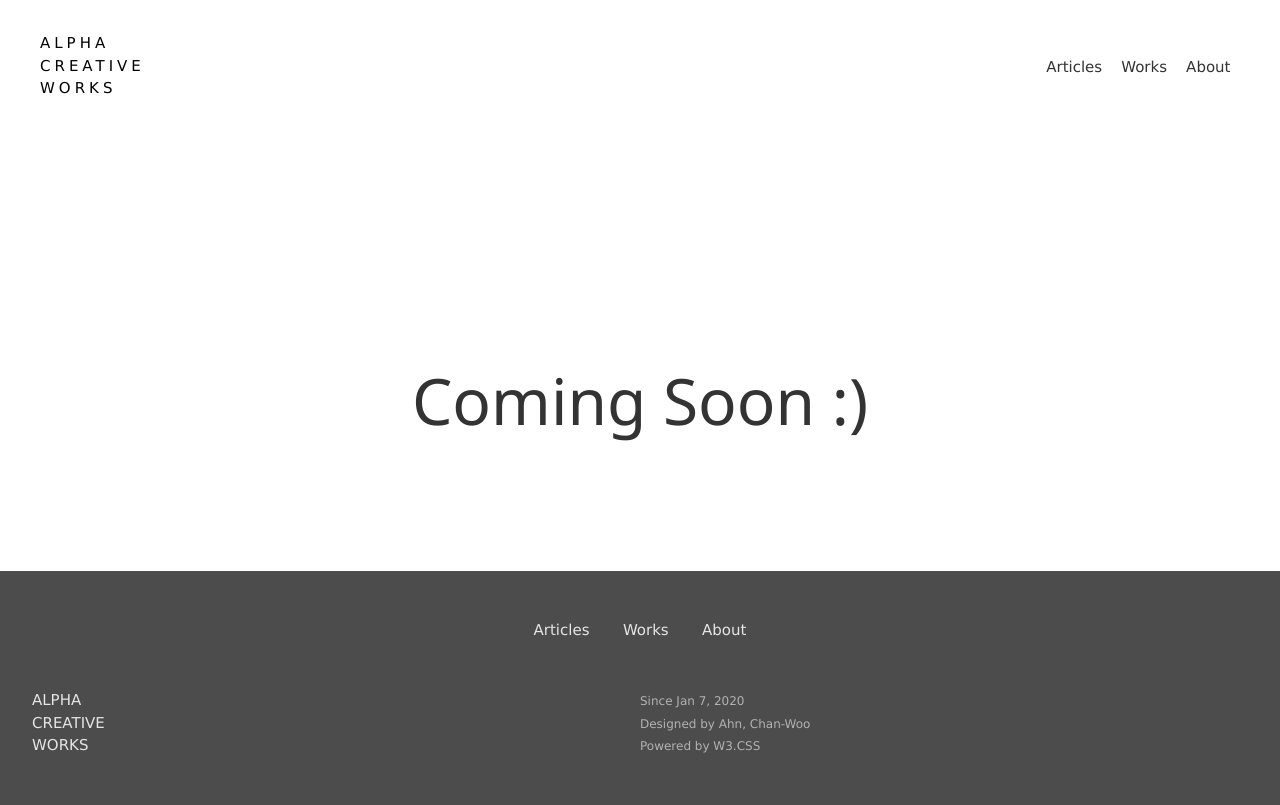
After one commit to cwhan-yonsei/blog, a Django app: page /blog/about/ in a window 1280 px wide. The commit adds this page. Run offline with Django 3.2, Linux system fonts and the light colour scheme; parts of the project's set-up code (start-up, migrations or seed data) failed here and were passed over; some libraries are stand-ins or nearby versions.

Commit message:
Add coming soon page and work model
This is a commit for beta distribution.

```diff
--- a/acw/blog/admin.py
+++ b/acw/blog/admin.py
@@ -4,4 +4,4 @@ from .models import *
 
 # Register your models here.
 admin.site.register(Article, MarkdownxModelAdmin)
-admin.site.register(ArticleHitCount)
+admin.site.register(Work, MarkdownxModelAdmin)
--- a/acw/blog/templates/blog/article.html
+++ b/acw/blog/templates/blog/article.html
@@ -1,6 +1,6 @@
 {% extends 'blog/base.html' %} {% block title %} ALPHA CREATIVE WORKS -
 {{article.get_title}} {% endblock %} {% block body %} {% load markdown_extras %}
-<div id="content" class=" acw3-max-width-840">
+<div id="content" class=" acw3-container acw3-max-width-840">
     <div class=" acw3-padding-32">
         <h1>{{ article.get_title}}</h1>
     </div>
--- a/acw/blog/templates/blog/base.html
+++ b/acw/blog/templates/blog/base.html
@@ -59,8 +59,8 @@
            <i class="fas fa-bars acw3-large"></i>&nbsp;&nbsp;
       </div>
 
-      <div class=" acw3-hide-small acw3-padding-24 acw3-right acw3-text-20">&nbsp;&nbsp;About&nbsp;&nbsp;</div>
-      <div class=" acw3-hide-small acw3-padding-24 acw3-right acw3-text-20">&nbsp;&nbsp;Works&nbsp;&nbsp;</div>
+      <a href="{% url 'about' %}" class=" acw3-hide-small acw3-padding-24 acw3-right acw3-text-20 acw3-text-none">&nbsp;&nbsp;About&nbsp;&nbsp;</a>
+      <a href="{% url 'work_list' '0' %}" class=" acw3-hide-small acw3-padding-24 acw3-right acw3-text-20 acw3-text-none">&nbsp;&nbsp;Works&nbsp;&nbsp;</a>
       <a href="{% url 'article_list' '0' %}" class=" acw3-hide-small acw3-padding-24 acw3-right acw3-text-20 acw3-text-none">&nbsp;&nbsp;Articles&nbsp;&nbsp;</a>
 
         </div>
@@ -70,14 +70,14 @@
     <!-- Footer common -->
     <div class=" acw3-container acw3-30 acw3-text-90 acw3-padding-24 acw3-margin-top">
       <div class=" acw3-row acw3-center acw3-padding-24">
-        <a href="#" class=" acw3-text-none">&nbsp;&nbsp;&nbsp;Articles&nbsp;&nbsp;&nbsp;</a>
-        <a href="#" class=" acw3-text-none">&nbsp;&nbsp;&nbsp;Works&nbsp;&nbsp;&nbsp;</a>
-        <a href="#" class=" acw3-text-none">&nbsp;&nbsp;&nbsp;About&nbsp;&nbsp;&nbsp;</a>
+        <a href="{% url 'article_list' '0' %}" class=" acw3-text-none">&nbsp;&nbsp;&nbsp;Articles&nbsp;&nbsp;&nbsp;</a>
+        <a href="{% url 'work_list' '0' %}" class=" acw3-text-none">&nbsp;&nbsp;&nbsp;Works&nbsp;&nbsp;&nbsp;</a>
+        <a href="{% url 'about' %}" class=" acw3-text-none">&nbsp;&nbsp;&nbsp;About&nbsp;&nbsp;&nbsp;</a>
       </div>
       <div class=" acw3-container add-row acw3-padding-24">
         <div class=" acw3-half">ALPHA<br />CREATIVE<br />WORKS</a></div>
         <div class=" acw3-half">
-        <p class=" acw3-text-70">Since Jan 7, 2020 <br>Designed by Ahn, Chan-Woo <br>Powered by W3.CSS</p> </div>
+        <small class=" acw3-text-70">Since Jan 7, 2020 <br>Designed by Ahn, Chan-Woo <br>Powered by W3.CSS</small> </div>
       </div>
     </div>
   </body>
--- /dev/null
+++ b/acw/blog/templates/blog/working.html
@@ -0,0 +1,9 @@
+{% extends 'blog/base.html' %}
+{% block title %} ALPHA CREATIVE WORKS {%endblock %}
+{% block body %}
+<div class=" acw3-container acw3-max-width-840 acw3-margin-top acw3-min-height-100">
+<div class=" acw3-center">
+    <h1 class=" acw3-jumbo"><br><br>Coming Soon :) <br><br></h1>
+</div>
+</div>
+{% endblock %}
--- a/acw/blog/urls.py
+++ b/acw/blog/urls.py
@@ -4,7 +4,9 @@ from . import views
 
 urlpatterns = [
     path('model_test/', views.model_test, name='model_test'),
+    path('', views.index),
     path('article_list/<slug:tag>', views.article_list, name='article_list'),
-    path('', views.index),
     path('article/<int:pk>', views.article, name='article'),
+    path('work_list/<slug:tag>', views.comming_soon, name='work_list'),
+    path('about/', views.comming_soon, name='about'),
 ]
--- a/acw/blog/views.py
+++ b/acw/blog/views.py
@@ -21,6 +21,9 @@ def model_test(request):
         'articles': articles,
     }
     return render(request, 'blog/model-test.html', context)
+
+def comming_soon(request, **kwargs):
+    return render(request, 'blog/working.html')
 
 
 def article_list(request, tag):
```
Also changed, not shown: acw/blog/models.py (+58 -0 lines), acw/blog/static/blog/axw3.css (+8 -1 lines), acw/blog/templates/blog/work-list.html (added, +36 -0 lines), acw/blog/migrations/0008_auto_20200118_1518.py (added), acw/db.sqlite3, acw/media/markdownx/2020/01/18/0e3a12d3-83a7-443c-b43d-d2fc5e553ba6.png (added), acw/media/markdownx/2020/01/18/54cedaee-4a4c-47fa-a429-438869d96331.png (added), acw/media/markdownx/2020/01/18/572abd60-85c4-456a-8c93-edcc65ac7f84.png (added).
